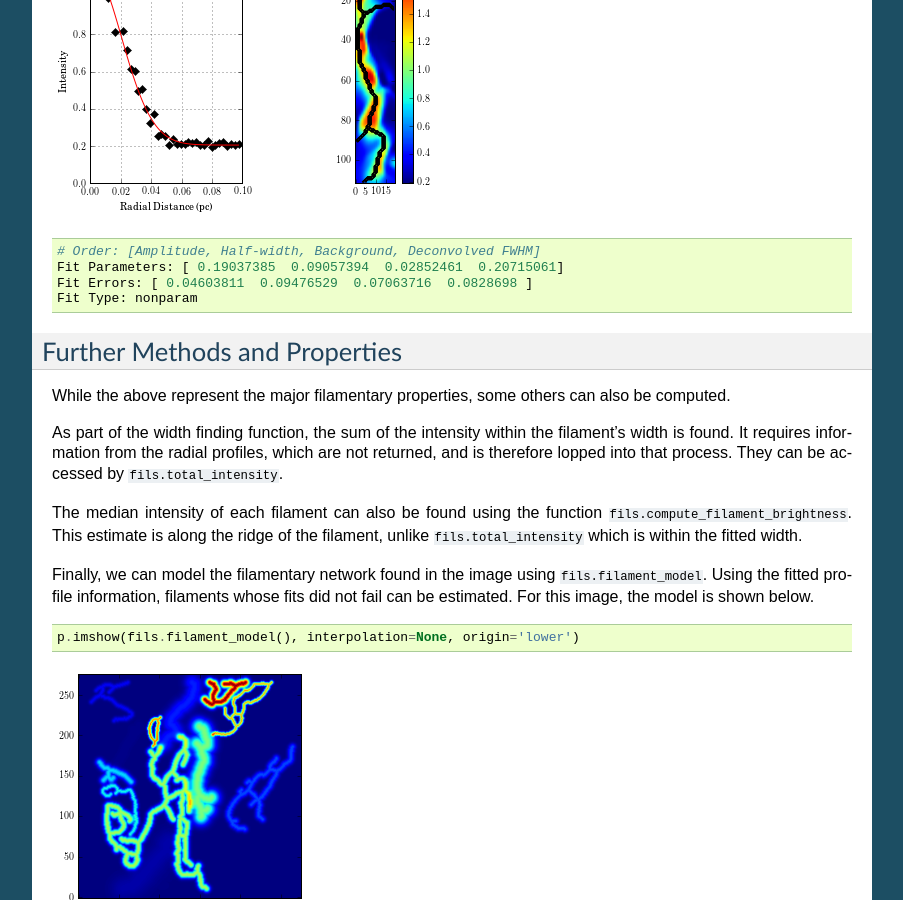
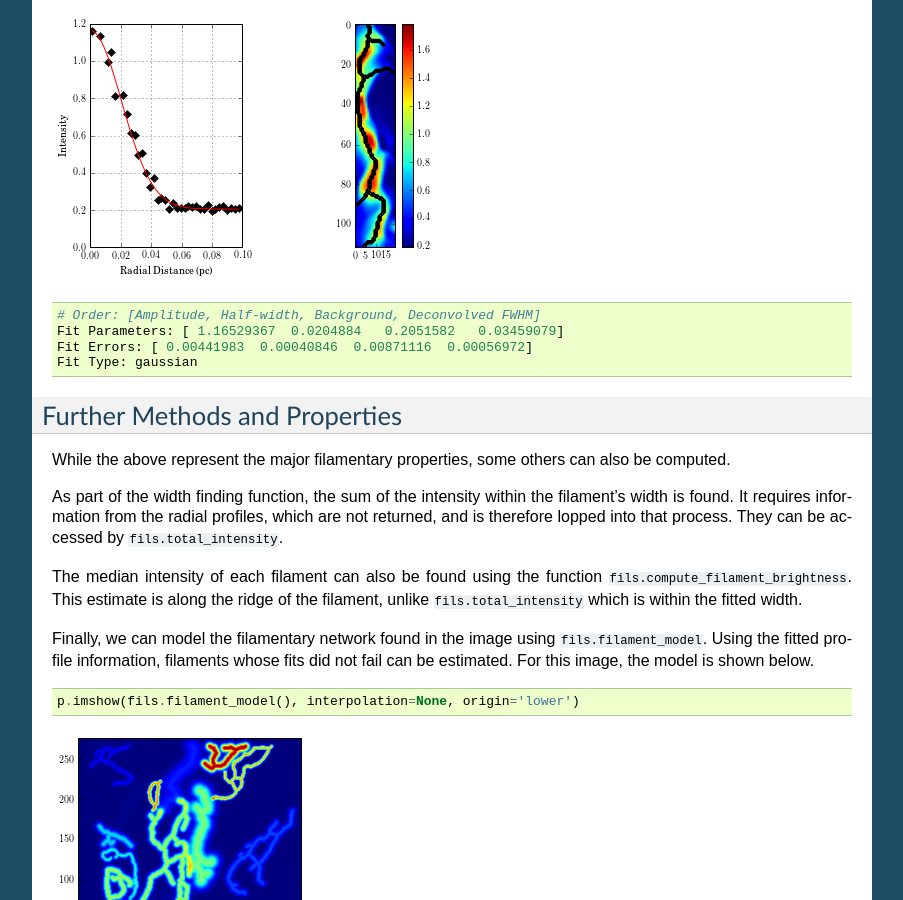
Before and after one commit to e-koch/FilFinder, a Sphinx documentation site: the page built from docs/tutorial.rst, in a window 1280 px wide and 900 px high, scrolled down 5917 px. Shown: the whole window, without its empty margins (198-1101 px from the left). Built offline with Sphinx 7.4.7, drawn with Linux system fonts in a browser that asks for light colours.

Commit message:
More tutorial updates.

```diff
--- a/docs/tutorial.rst
+++ b/docs/tutorial.rst
@@ -274,9 +274,9 @@ appear to be overestimated.
 .. parsed-literal::
 
     # Order: [Amplitude, Half-width, Background, Deconvolved FWHM]
-    Fit Parameters: [ 0.19037385  0.09057394  0.02852461  0.20715061]
-    Fit Errors: [ 0.04603811  0.09476529  0.07063716  0.0828698 ]
-    Fit Type: nonparam
+    Fit Parameters: [ 1.16529367  0.0204884   0.2051582   0.03459079]
+    Fit Errors: [ 0.00441983  0.00040846  0.00871116  0.00056972]
+    Fit Type: gaussian
 
 
 Further Methods and Properties
```
Also changed, not shown: other parts of docs/tutorial.rst (+1 -1 lines), docs/images/fil_finder_22_51.png (added), docs/images/fil_finder_22_82.png (added), docs/images/fil_finder_26_13.png (deleted), docs/images/fil_finder_26_6.png (added).
